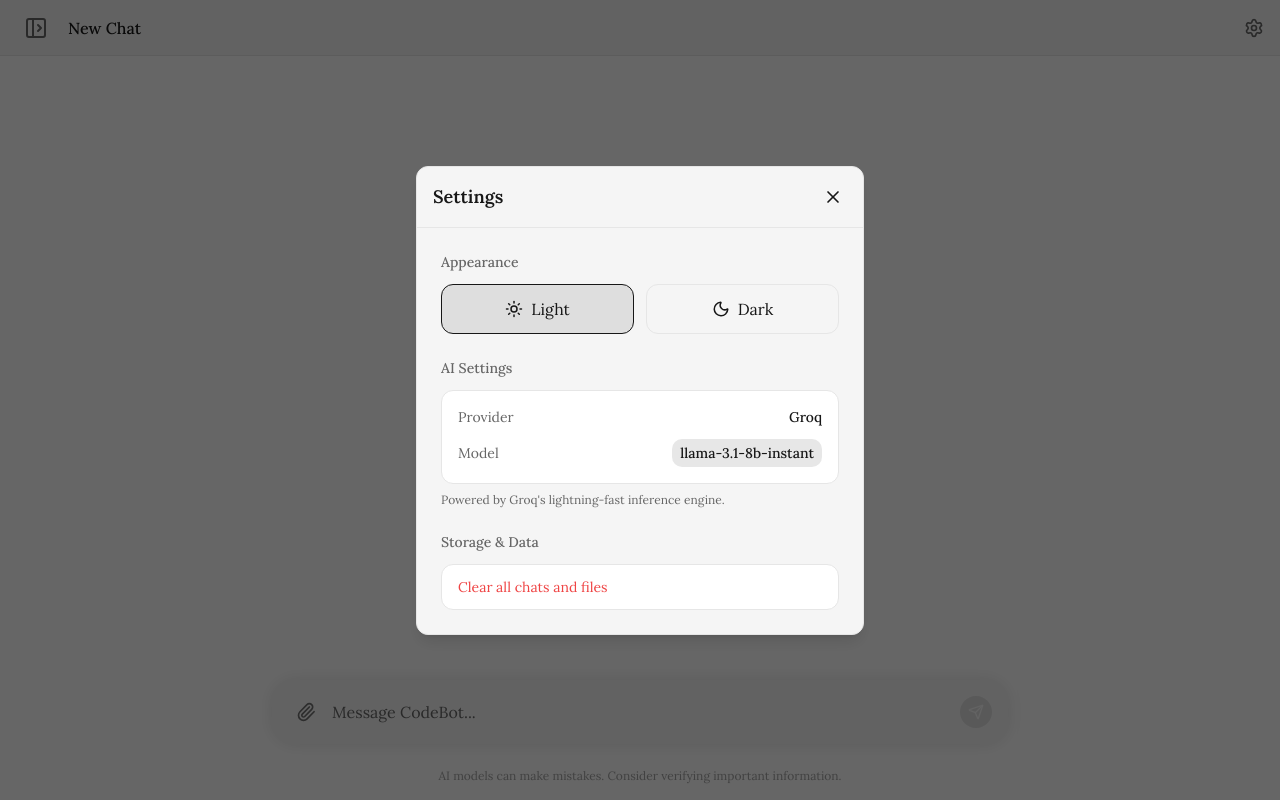
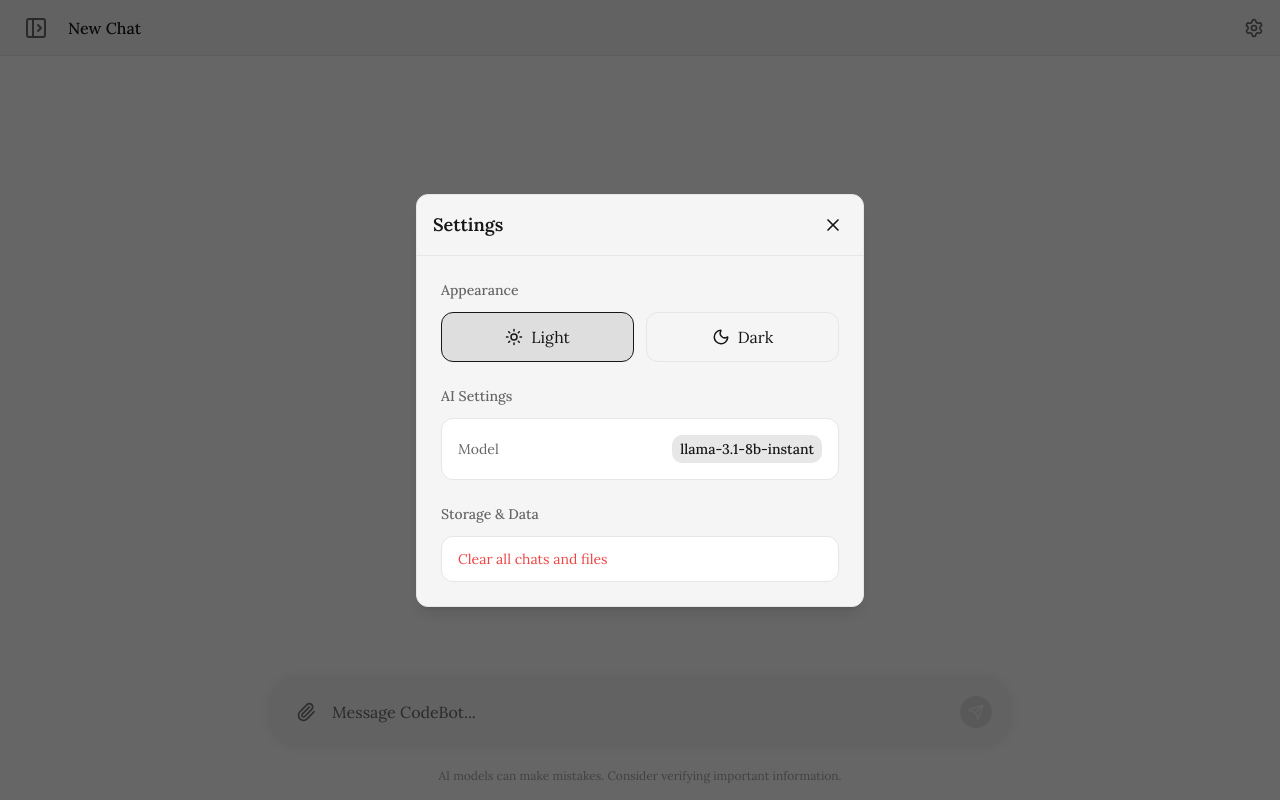
Before and after one commit to AryanSingh2k4/CodeBot, a React (Vite) app: page / in a window 1280 px wide. Both pictures are taken after a click on the button 1254 px from the left and 27 px from the top of the page. Built offline with nearby package versions, Linux system fonts and the light colour scheme.

Commit message:
Fix header layout issue and remove provider text from settings

```diff
--- a/src/App.tsx
+++ b/src/App.tsx
@@ -289,7 +289,7 @@ export default function App() {
 
       <main className="flex-1 flex flex-col relative h-full max-w-full">
         {/* Header */}
-        <header className="h-14 border-b border-border flex items-center px-2 md:px-4 justify-between bg-card/90 backdrop-blur-md z-10 shrink-0 sticky top-0">
+        <header className="h-14 border-b border-border flex items-center px-2 md:px-4 justify-between bg-card/90 backdrop-blur-md z-10 shrink-0">
           <div className="flex items-center gap-1 md:gap-3">
             <button
               className="p-2 hover:bg-muted rounded-lg text-muted-foreground hover:text-foreground transition-colors"
--- a/src/components/SettingsModal.tsx
+++ b/src/components/SettingsModal.tsx
@@ -52,17 +52,10 @@ export function SettingsModal({
             <h3 className="text-sm font-medium text-muted-foreground mb-3">AI Settings</h3>
             <div className="bg-background border border-border rounded-lg p-4 space-y-3">
               <div className="flex justify-between items-center">
-                <span className="text-sm text-muted-foreground">Provider</span>
-                <span className="text-sm font-medium">Groq</span>
-              </div>
-              <div className="flex justify-between items-center">
                 <span className="text-sm text-muted-foreground">Model</span>
                 <span className="text-sm font-medium bg-primary/10 text-primary px-2 py-1 rounded-md">llama-3.1-8b-instant</span>
               </div>
             </div>
-            <p className="text-xs text-muted-foreground mt-2">
-              Powered by Groq's lightning-fast inference engine.
-            </p>
           </section>
 
           <section>
```
